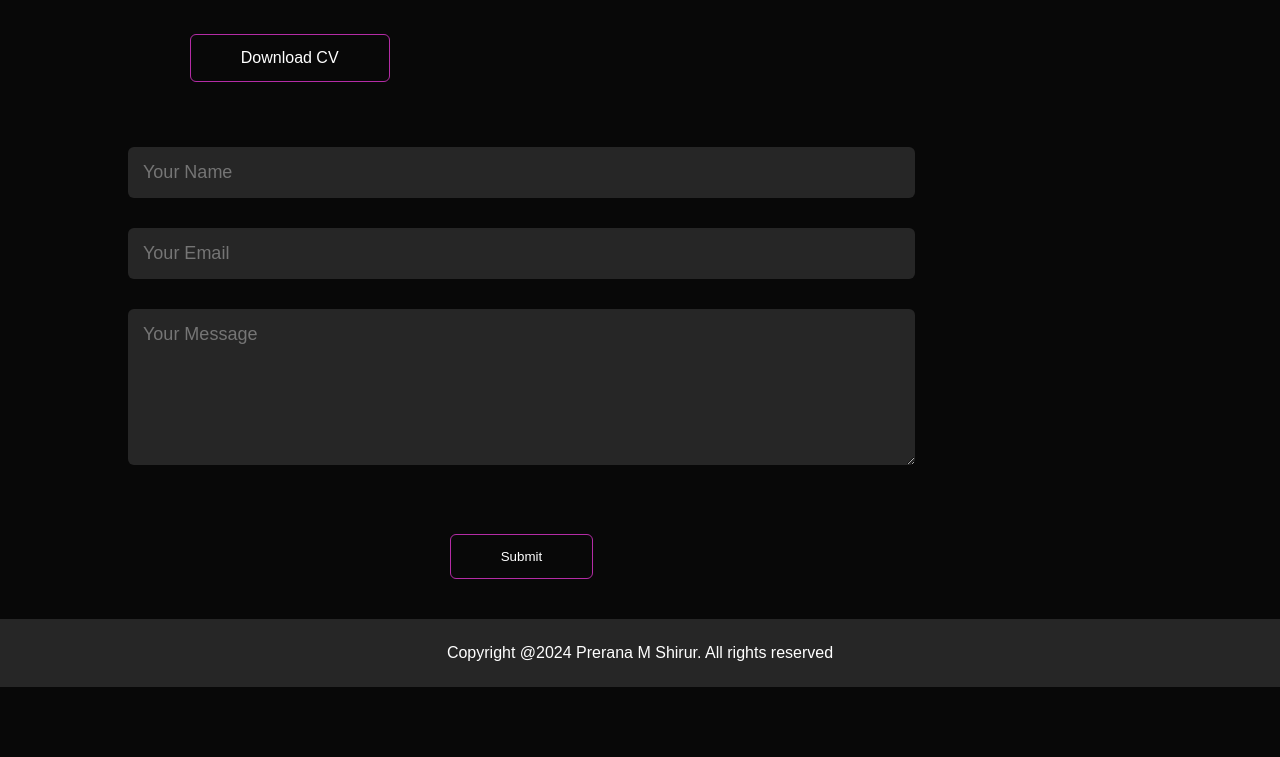
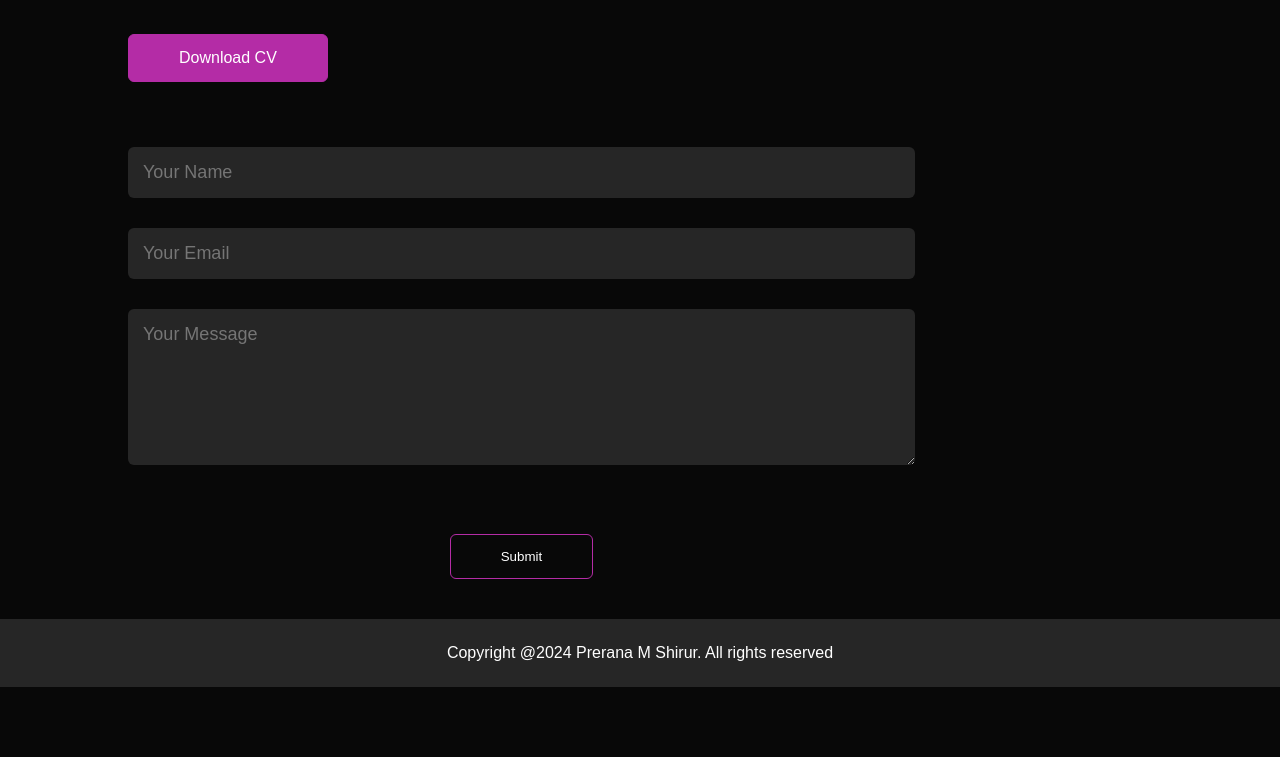
Before and after one commit to preranamshirur/Portfolio-Makethon, a plain HTML site: page index.html in a window 1280 px wide. Shown: the part 2249-3006 px from the top of the page. Drawn offline with Linux system fonts and the light colour scheme.

Commit message:
Update portfolio.css

```diff
--- a/portfolio.css
+++ b/portfolio.css
@@ -228,7 +228,10 @@ transition: height 0.5s;
     color: #b42ca6;;
     transform: translateY(-5px);
 }
-
+.button.btn{
+    display: inline-block;
+    background: #b42ca6 ;
+}
 .contact-right form{
     width:100%;
 }
```
